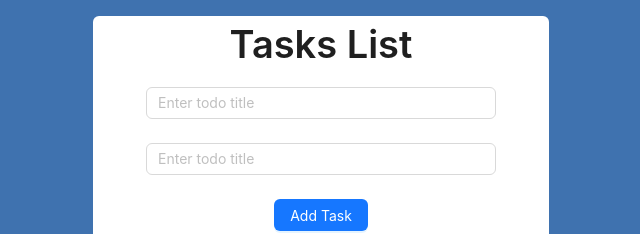
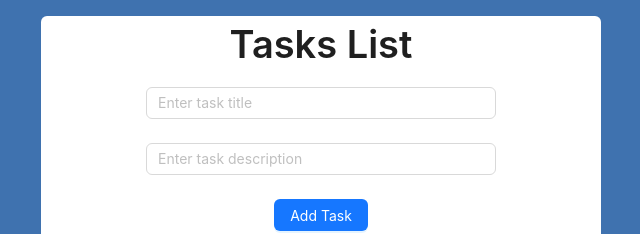
Before and after one commit to ghost-ninja-prog/test-sputnik, a React (Vite) app: page / in a window 1280 px wide. Shown: the top 234 px of the page, without its empty margins (319-959 px from the left). Built offline with nearby package versions, Linux system fonts and the light colour scheme; no server answers.

Commit message:
Added Infinite Scroll

```diff
--- a/src/App/App.tsx
+++ b/src/App/App.tsx
@@ -10,7 +10,7 @@ import { AddTask } from "../components/AddTask/AddTask"
 
 const AppWrapper = styled.div`
   padding: 5px;
-  max-width: 500px;
+  width: 550px;
   background-color: #fff;
   border-radius: 6px;
   text-align: center;
--- a/src/components/AddTask/AddTask.tsx
+++ b/src/components/AddTask/AddTask.tsx
@@ -50,10 +50,10 @@ export const AddTask: React.FC = () => {
           wrapperCol={{ span: 60 }}
           label={null}
           name="inputTitle"
-          rules={[{ required: true, message: 'Please enter todo!' }]}
+          rules={[{ required: true, message: 'Please enter task title!' }]}
         >
           <Space.Compact>
-            <Input placeholder='Enter todo title' style={{ width: 350 }} />
+            <Input placeholder='Enter task title' style={{ width: 350 }} />
           </Space.Compact>
         </Form.Item>
 
@@ -61,10 +61,10 @@ export const AddTask: React.FC = () => {
           wrapperCol={{ span: 60 }}
           label={null}
           name="inputDesc"
-          rules={[{ required: true, message: 'Please enter todo!' }]}
+          rules={[{ required: true, message: 'Please enter task description' }]}
         >
           <Space.Compact>
-            <Input placeholder='Enter todo title' style={{ width: 350 }} />
+            <Input placeholder='Enter task description' style={{ width: 350 }} />
           </Space.Compact>
         </Form.Item>
 
--- a/src/components/TaskItem/TaskItem.tsx
+++ b/src/components/TaskItem/TaskItem.tsx
@@ -25,14 +25,14 @@ const Task = styled.div`
   `
 
   type TaskItemPropsType = {
-    task: TaskType
+    task: TaskType,
+    taskElementRef?: ((el: HTMLDivElement) => void) | null
   }
 
-export const TaskItem: React.FC<TaskItemPropsType> = ({ task }) => {
+export const TaskItem: React.FC<TaskItemPropsType> = ({ task, taskElementRef }) => {
 
   const { updateTask, deleteTask } = useTasksStore(state => state)
   const { addToFavorites, deleteFromFavorites, updateFavorites } = useFavoritesStore(state => state)
-
 
   const onChangeHandler = () => {
     if(task.favorite) {
@@ -77,7 +77,7 @@ export const TaskItem: React.FC<TaskItemPropsType> = ({ task }) => {
 
 
   return (
-    <Task>
+    <Task ref={taskElementRef}>
       <Flex gap='small'>
         <Checkbox
           onChange={onChangeHandler}
--- a/src/components/TaskList/TasksList.tsx
+++ b/src/components/TaskList/TasksList.tsx
@@ -1,4 +1,4 @@
-import React, { useEffect } from 'react'
+import React, { useCallback, useEffect, useRef } from 'react'
 import { TaskItem } from '../TaskItem/TaskItem'
 import styled from 'styled-components'
 
@@ -24,8 +24,10 @@ const TaskList = styled.div`
 
 export const TasksList: React.FC<TodoListPropsType> = ({ selectedCategory }) => {
 
-    const { tasks, page, loading, fetchTasks } = useTasksStore(state => state)
+    const { tasks, page, loading, totalTasks, fetchTasks, changePage } = useTasksStore(state => state)
     const { favoritesTasks } = useFavoritesStore(state => state)
+
+    const observer = useRef<IntersectionObserver>(null)
 
     const filteredTasks = tasks.filter(task => {
 		if (selectedCategory === 'all') {
@@ -39,10 +41,32 @@ export const TasksList: React.FC<TodoListPropsType> = ({ selectedCategory }) =>
 
     useEffect(() => {
         fetchTasks(page)
-    }, [page])
+    }, [page, fetchTasks])
+
+
+    const taskElementRef: (el: HTMLDivElement) => void = useCallback(
+        (el) => {
+            if(loading) return
+            if(observer.current) observer.current.disconnect()
+            if(tasks.length === totalTasks) return
+
+            observer.current = new IntersectionObserver((entries) => {
+                if(entries[0].isIntersecting) {
+                    changePage(page + 1)
+                }
+            },
+            {
+                root: document.querySelector('#listTaskRef'),
+                rootMargin: '0px',
+                threshold: 1.0
+            })
+            if(el) observer.current?.observe(el)
+        },
+        [loading]
+    )
 
   return (
-    <TaskList>
+    <TaskList id='listTaskRef'>
         { selectedCategory === 'favorites' ?
             favoritesTasks.map(task => (
                 <TaskItem
@@ -51,10 +75,12 @@ export const TasksList: React.FC<TodoListPropsType> = ({ selectedCategory }) =>
                 />
             ))
             :
-            filteredTasks.map(task => (
+            filteredTasks.map((task, index) => (
                 <TaskItem
                     key={task.id}
                     task={task}
+                    taskElementRef={filteredTasks.length === index + 1 ? taskElementRef : null}
+
                 />
             ))
         }
--- a/src/store/useTasksStore.ts
+++ b/src/store/useTasksStore.ts
@@ -60,7 +60,8 @@ export type StoreType = {
     fetchTasks: (page?: number, pageSize?: number) => void,
     addTask: (task: AddTaskType) => void,
     updateTask: (updateData: UpdateDataType) => void,
-    deleteTask: (id : number) => void
+    deleteTask: (id : number) => void,
+    changePage: (page: number) => void
 }
 
 export const useTasksStore = create<StoreType>()((set, get) => ({
@@ -69,7 +70,7 @@ export const useTasksStore = create<StoreType>()((set, get) => ({
     loading: false,
     page: 1,
     pageCount: 1,
-    fetchTasks: async (page = 1, pageSize = 10) => {
+    fetchTasks: async (page = 1, pageSize = 6) => {
         if(get().loading) return
         try {
             set({loading: true})
@@ -158,4 +159,7 @@ export const useTasksStore = create<StoreType>()((set, get) => ({
             }
         }
     },
+    changePage: (page) => {
+        set({page: page})
+    }
 }))
```
